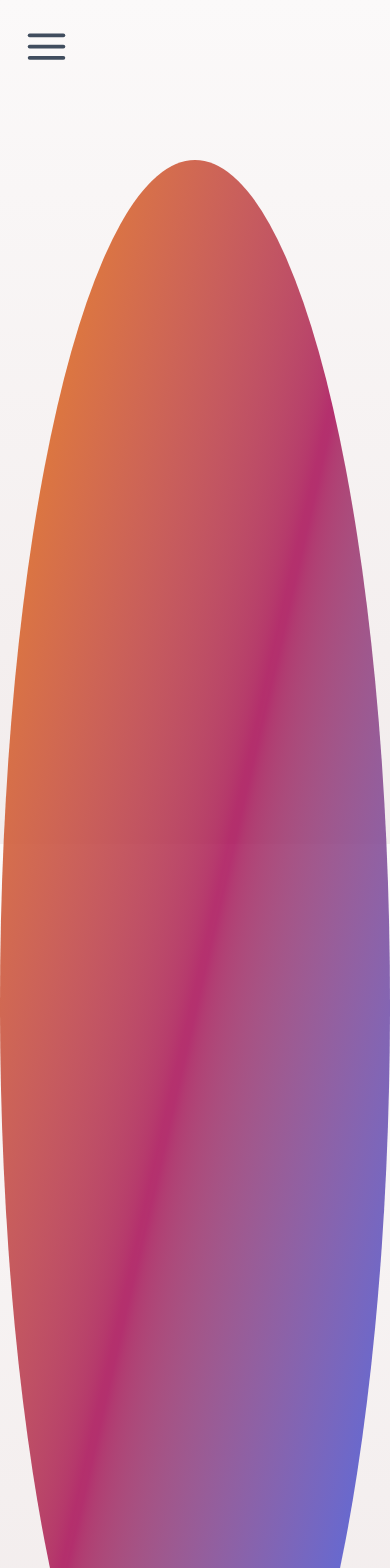
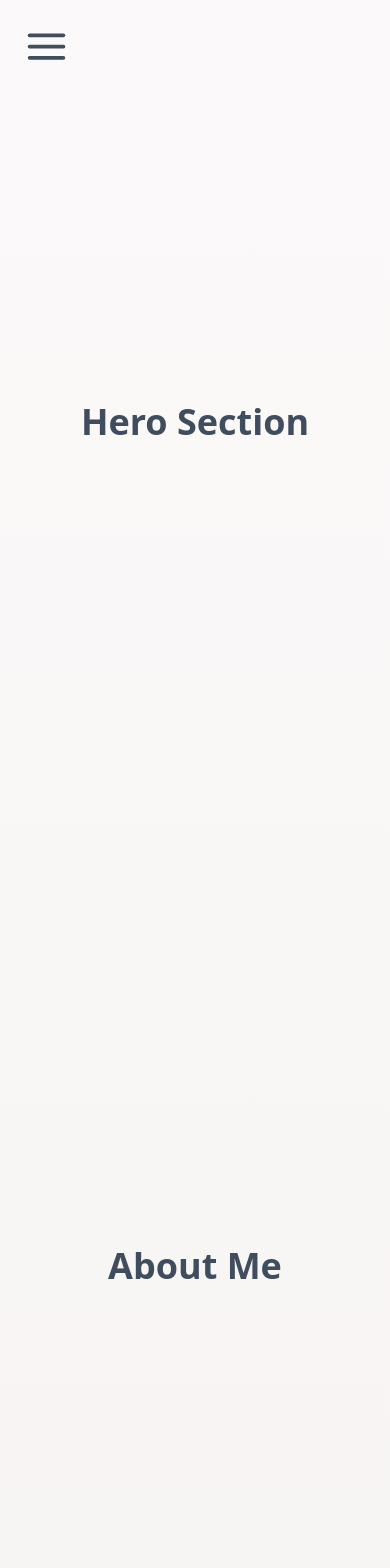
Before and after one commit to GranulatedCheese/Personal-Portfolio, a React (Vite) app in the folder client/: page / in a window 390 px wide. Shown: the top 1568 px of the page. Built offline with nearby package versions, Linux system fonts and the light colour scheme.

Commit message:
made some changes and started setting up each page

```diff
--- a/client/src/App.tsx
+++ b/client/src/App.tsx
@@ -1,11 +1,39 @@
-import Hero from "./components/Hero/Hero";
 import Sidebar from "./components/Sidebar/Sidebar";
-
 export default function App() {
   return (
-    <div className="min-h-screen" id="theme-id">
-      <Hero />
+    <div id="theme-id" className="relative overflow-x-hidden">
       <Sidebar />
+
+      <section
+        className="min-h-screen flex items-center justify-center"
+        id="home"
+      >
+        <h1 className="text-4xl font-bold">Hero Section</h1>
+      </section>
+      <section
+        className="min-h-screen flex items-center justify-center"
+        id="about"
+      >
+        <h1 className="text-4xl font-bold">About Me</h1>
+      </section>
+      <section
+        className="min-h-screen flex items-center justify-center"
+        id="overview"
+      >
+        <h1 className="text-4xl font-bold">Overview</h1>
+      </section>
+      <section
+        className="min-h-screen flex items-center justify-center"
+        id="projects"
+      >
+        <h1 className="text-4xl font-bold">Projects</h1>
+      </section>
+      <section
+        className="min-h-screen flex items-center justify-center"
+        id="contact"
+      >
+        <h1 className="text-4xl font-bold">Contact</h1>
+      </section>
     </div>
   );
 }
--- a/client/src/components/Hero/Hero.tsx
+++ b/client/src/components/Hero/Hero.tsx
@@ -1,10 +1,9 @@
-import "./hero.css";
 import React from "react";
 
 export default function Hero() {
   return (
     <div className="flex items-center justify-center">
-      <span className="main-circle-dark"></span> {/* Must Fix Screen Sizes */}
+      <span>hello</span> {/* Must Fix Screen Sizes */}
     </div>
   );
 }
--- a/client/src/components/Hero/hero.css
+++ /dev/null
@@ -1,12 +0,0 @@
-@import "tailwindcss";
-@import "../../index.css";
-
-.main-circle-dark {
-  width: 100vw;
-  height: 200vh;
-  border-radius: 50%;
-  display: inline-block;
-  @apply bg-linear-to-br from-hot-orange via-pink-800/80 to-hard-blue;
-  position: absolute;
-  top: 10rem;
-}
--- a/client/src/components/Sidebar/Sidebar.tsx
+++ b/client/src/components/Sidebar/Sidebar.tsx
@@ -14,6 +14,14 @@ export default function Sidebar() {
     const theme = isDarkTheme ? "dark" : "light";
     document.body.dataset.theme = theme;
   }, [isDarkTheme]);
+
+  const scrollToSection = (id: string) => {
+    const section = document.getElementById(id);
+    if (section) {
+      section.scrollIntoView({ behavior: "smooth" });
+      setIsMenuOpen(false);
+    }
+  };
 
   return (
     <>
@@ -35,11 +43,36 @@ export default function Sidebar() {
       {isMenuOpen && (
         <nav className="sidebar-class">
           <ul className="mt-15">
-            <button className="nav-button">home.</button>
-            <button className="nav-button">about.</button>
-            <button className="nav-button">overview.</button>
-            <button className="nav-button">projects.</button>
-            <button className="nav-button">contact.</button>
+            <button
+              className="nav-button"
+              onClick={() => scrollToSection("home")}
+            >
+              home.
+            </button>
+            <button
+              className="nav-button"
+              onClick={() => scrollToSection("about")}
+            >
+              about.
+            </button>
+            <button
+              className="nav-button"
+              onClick={() => scrollToSection("overview")}
+            >
+              overview.
+            </button>
+            <button
+              className="nav-button"
+              onClick={() => scrollToSection("projects")}
+            >
+              projects.
+            </button>
+            <button
+              className="nav-button"
+              onClick={() => scrollToSection("contact")}
+            >
+              contact.
+            </button>
           </ul>
           <div className="theme-button">
             <Mode />
--- a/client/src/components/Sidebar/sidebar.css
+++ b/client/src/components/Sidebar/sidebar.css
@@ -21,6 +21,7 @@ ul {
 .sidebar-class {
   @apply fixed top-0 left-0 h-full p-6 pb-4 z-40 flex flex-col justify-between;
   @apply lg:w-[22%] md:w-[40%] w-[90%];
+  @apply transition-all duration-300 ease-in-out;
 }
 
 button {
@@ -30,6 +31,7 @@ button {
 .nav-button {
   @apply my-2 text-left w-full p-2 py-7 pl-3;
   @apply border-b-1;
+  @apply transition duration-300 delay-75 hover:-translate-y-1 md:hover:scale-105;
 }
 
 .theme-button {
```
